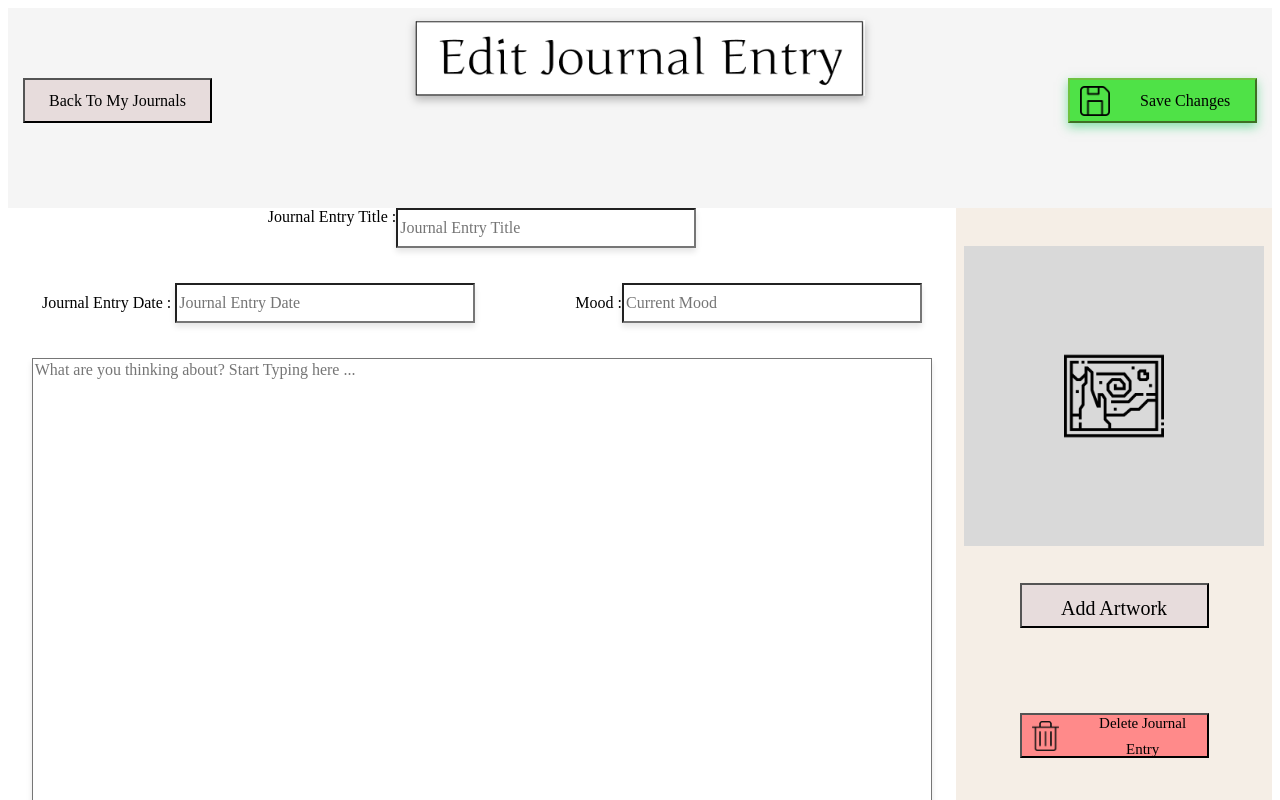
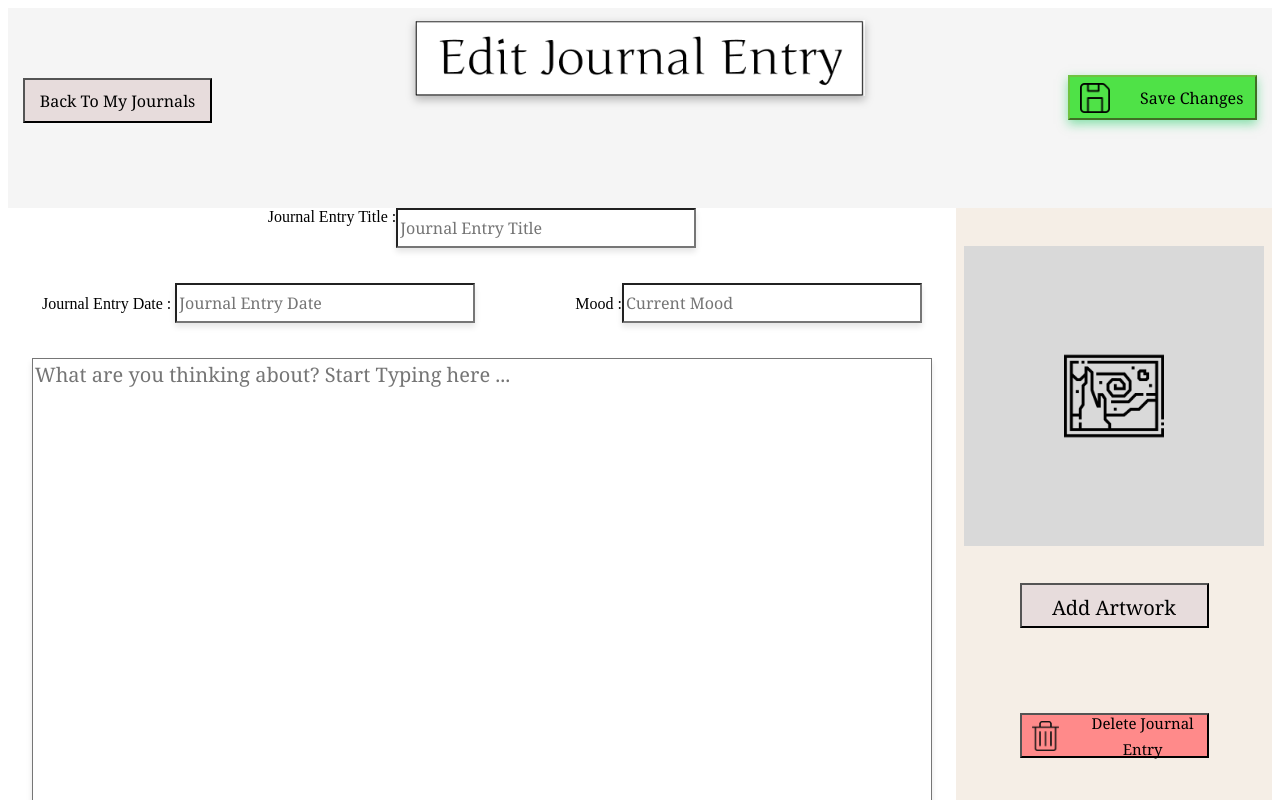
Before and after one commit to Manas3005/ArtyFact, a React (Vite) app: page /#/editentry in a window 1280 px wide. In both pictures the pointer is over the button "Save Changes". Shown: the top 800 px of the page. Built offline with nearby package versions, Linux system fonts and the light colour scheme.

Commit message:
Update button + textbox hover effects and fonts

```diff
--- a/src/journalsStyle.css
+++ b/src/journalsStyle.css
@@ -12,7 +12,7 @@
     height: 45px;
 
 
-    font-family: 'Jomolhari';
+    font-family:Cambria, Cochin, Georgia, Times, 'Times New Roman', serif;;
     font-style: normal;
     font-weight: 400;
     font-size: 16px;
@@ -20,6 +20,13 @@
     color: #000000;
     background-color: E7DCDC;
 
+}
+
+.backToHome:hover {
+    background-color: rgb(219, 184, 145);
+    box-shadow: 5px 5px 15px rgba(0, 0, 0, 0.5);
+    transform: translateY(-3px);
+    transition: all 0.3s ease;
 }
 
 .myJournalsMyCollections{
@@ -35,13 +42,20 @@
 
     position: absolute;
 
-    font-family: 'Jomolhari';
+    font-family:Cambria, Cochin, Georgia, Times, 'Times New Roman', serif;;
     font-style: normal;
     font-weight: 400;
     font-size: 16px;
     line-height: 26px;
     color: #000000;
     background-color: #f5f5f5;
+}
+
+.myJournalsMyCollections:hover {
+    background-color: rgb(242, 196, 158);
+    box-shadow: 5px 5px 15px rgba(0, 0, 0, 0.5);
+    transform: translateY(-3px);
+    transition: all 0.3s ease;
 }
 
 .buttonWithIcon {
@@ -68,7 +82,7 @@
 }
 
 .loggedInText{
-    font-family: 'Jomolhari';
+    font-family:Cambria, Cochin, Georgia, Times, 'Times New Roman', serif;;
     font-style: normal;
     font-weight: 400;
     font-size: 25px;
@@ -94,11 +108,19 @@
     border: bold;
     align-items: center;
 
-    font-family: 'Jomolhari';
+    font-family:Cambria, Cochin, Georgia, Times, 'Times New Roman', serif;;
     font-style: normal;
     font-weight: 400;
     font-size: 25px;
 }
+
+.addNewEntry:hover {
+    background-color: rgb(176, 204, 128);
+    box-shadow: 5px 5px 15px rgba(0, 0, 0, 0.5);
+    transform: translateY(-3px);
+    transition: all 0.3s ease;
+}
+
 
 .entriesList{
     display: flex;
@@ -133,7 +155,7 @@
     background-color: BEEFA9;
     cursor: pointer;
 
-    font-family: 'Jomolhari';
+    font-family:Cambria, Cochin, Georgia, Times, 'Times New Roman', serif;
     font-style: normal;
     font-weight: 400;
     font-size: 16px;
@@ -144,9 +166,11 @@
 .saveChanges:hover {
     border-color: #6fc341;
     outline: none;
-    background-color: rgb(79, 226, 71); /* Slightly change background color */
+    background-color: rgb(79, 226, 71);
 
-    box-shadow: 0px 4px 10px rgba(21, 203, 94, 0.5); /* Glow effect on focus */
+    box-shadow: 0px 4px 10px rgba(21, 203, 94, 0.5);
+    transform: translateY(-3px);
+    transition: all 0.3s ease;
 
 }
 
@@ -164,7 +188,7 @@
     background-color: E7DCDC;
     cursor: pointer;
 
-    font-family: 'Jomolhari';
+    font-family:Cambria, Cochin, Georgia, Times, 'Times New Roman', serif;
     font-style: normal;
     font-weight: 400;
     font-size: 16px;
@@ -172,6 +196,14 @@
     color: #000000;
 
     filter: drop-shadow(0px 4px 4px rgba(255, 255, 255, 0.25));
+}
+
+
+.backToMyJournals:hover {
+    background-color: rgb(219, 184, 145);
+    box-shadow: 5px 5px 15px rgba(0, 0, 0, 0.5);
+    transform: translateY(-3px);
+    transition: all 0.3s ease;
 }
 
 .editEntryHorizontalFlexParent{
@@ -241,12 +273,19 @@
     background-color: E7DCDC;
     cursor: pointer;
 
-    font-family: 'Jomolhari';
+    font-family:Cambria, Cochin, Georgia, Times, 'Times New Roman', serif;
     font-style: normal;
     font-weight: 400;
     font-size: 20px;
     line-height: 26px;
     color: #000000;
+}
+
+.addArtwork:hover {
+    background-color: rgb(219, 184, 145);
+    box-shadow: 5px 5px 15px rgba(0, 0, 0, 0.5);
+    transform: translateY(-3px);
+    transition: all 0.3s ease;
 }
 
 .starryNightIcon{
@@ -271,7 +310,7 @@
     background-color: FF8A8A;
     cursor: pointer;
 
-    font-family: 'Jomolhari';
+    font-family:Cambria, Cochin, Georgia, Times, 'Times New Roman', serif;
     font-style: normal;
     font-weight: 400;
     font-size: 15px;
@@ -282,16 +321,18 @@
 .deleteEntry:hover {
     border-color: #ff0000;
     outline: none;
-    background-color: rgb(226, 78, 71); /* Slightly change background color */
+    background-color: rgb(226, 78, 71);
 
-    box-shadow: 0px 4px 10px rgba(203, 55, 21, 0.5); /* Glow effect on focus */
+    box-shadow: 0px 4px 10px rgba(203, 55, 21, 0.5);
+    transform: translateY(-3px);
+    transition: all 0.3s ease;
 
 }
 
 .entryTitleTextBox{
     width: 300px;
     height: 40px;
-    font-family: 'Jomolhari';
+    font-family:Cambria, Cochin, Georgia, Times, 'Times New Roman', serif;
     font-size: 16px;
 
     box-shadow: 0px 4px 6px rgba(0, 0, 0, 0.1); /* Add shadow */
@@ -338,8 +379,8 @@
 .journalEntryContentTextBox{
     width: 95%; /* Take full width */
     height: 100%; /* Take full height */
-    font-family: 'Jomolhari';
-    font-size: 16px;
+    font-family:Cambria, Cochin, Georgia, Times, 'Times New Roman', serif;
+    font-size: 20px;
 
     box-shadow: 0px 4px 6px rgba(0, 0, 0, 0.1); /* Add shadow */
     transition: all 0.3s ease; /* Smooth transition for interactions */
```
